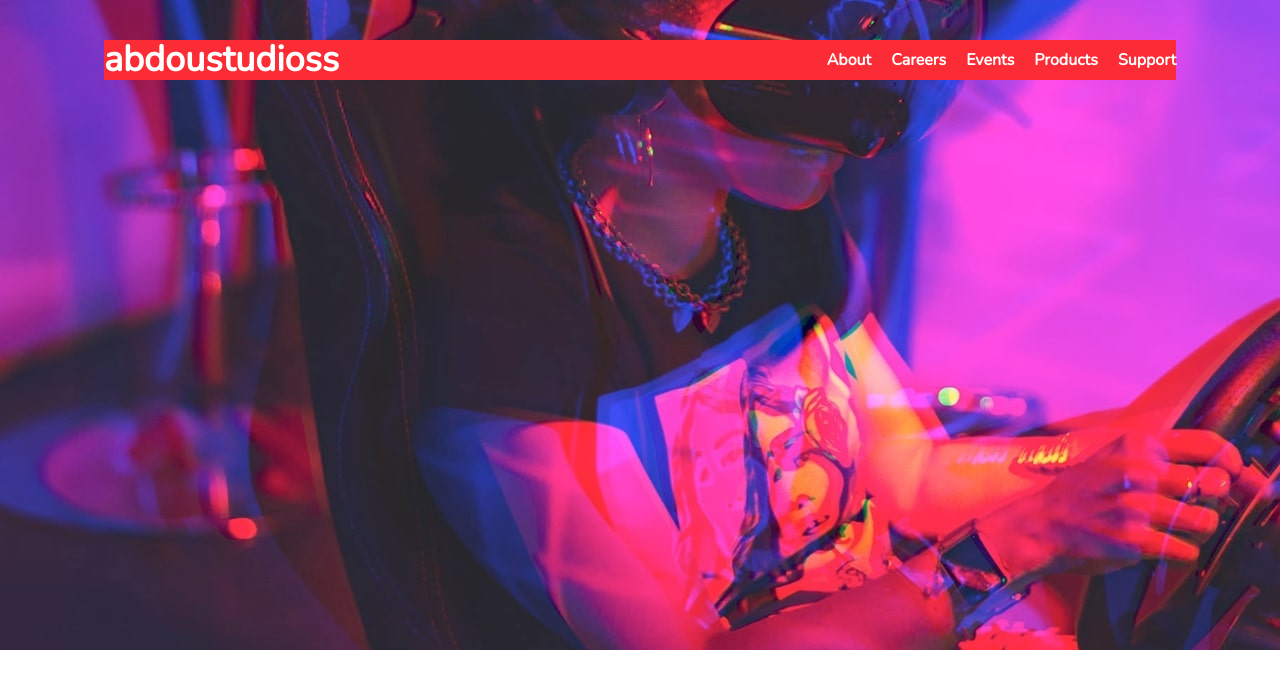
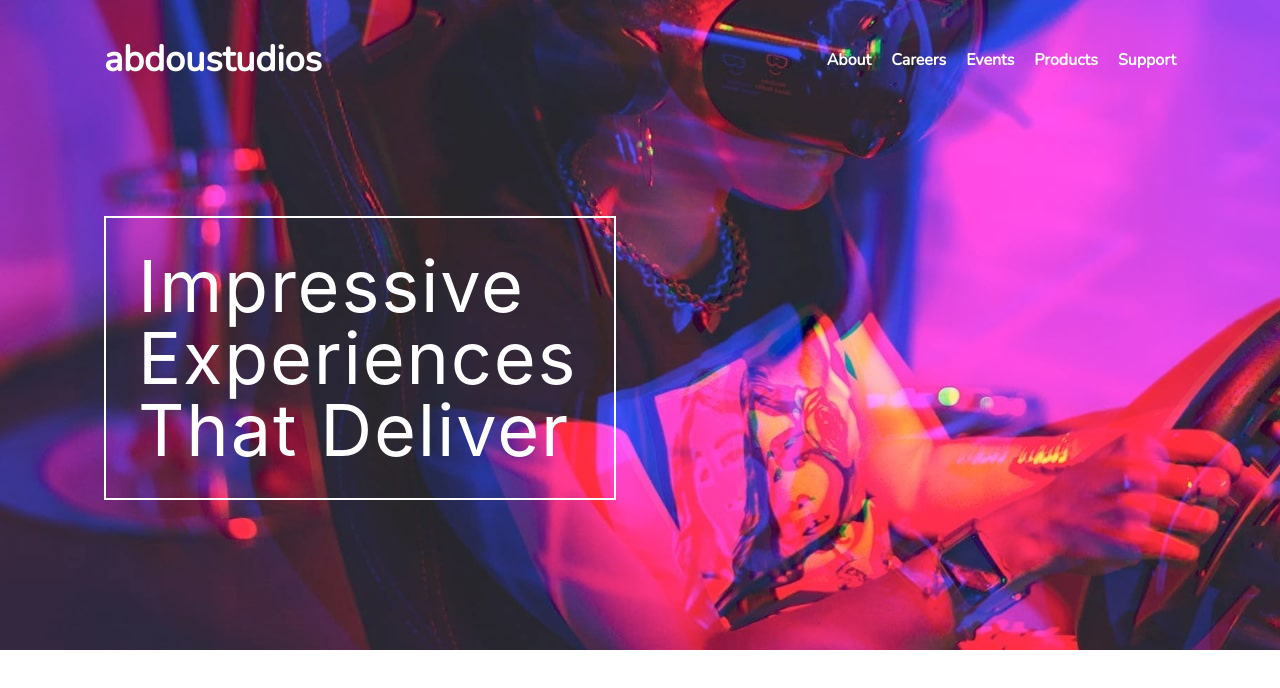
Before and after one commit to Abdouxone/mini-projects, a Next.js app: page /abdoustudios in a window 1280 px wide. Shown: the top 688 px of the page. Built offline with nearby package versions, Linux system fonts and the light colour scheme; a web font is replaced by a local one.

Commit message:
Header or hero section

```diff
--- a/app/abdoustudios/page.tsx
+++ b/app/abdoustudios/page.tsx
@@ -4,8 +4,8 @@ export default function page() {
       {/* 1: Hero section  */}
       <div className="w-full md:bg-[url('/abdoustudios/images/desktop/image-hero.jpg')] bg-[url('/abdoustudios/images/mobile/image-hero.jpg')] md:h-[650px] h-[550px]">
         <div className="max-w-6xl p-10 flex items-center justify-center mx-auto text-white">
-          <div className="flex bg-red-500 w-full justify-between items-center">
-            <h1 className="text-4xl font-bold font-nunito">abdoustudioss</h1>
+          <div className="flex w-full justify-between items-center">
+            <h1 className="text-4xl font-bold font-nunito">abdoustudios</h1>
             <nav className=" gap-5 font-nunito hidden md:flex text-base font-semibold">
               <a className="hover:border-b " href="">
                 About
@@ -25,6 +25,11 @@ export default function page() {
             </nav>
           </div>
         </div>
+        <div className="max-w-6xl text-7xl mt-24 px-10 mx-auto">
+          <h1 className="max-w-lg tracking-wide text-white border-2 p-8">
+            Impressive Experiences That Deliver
+          </h1>
+        </div>
       </div>
     </div>
   );
```
